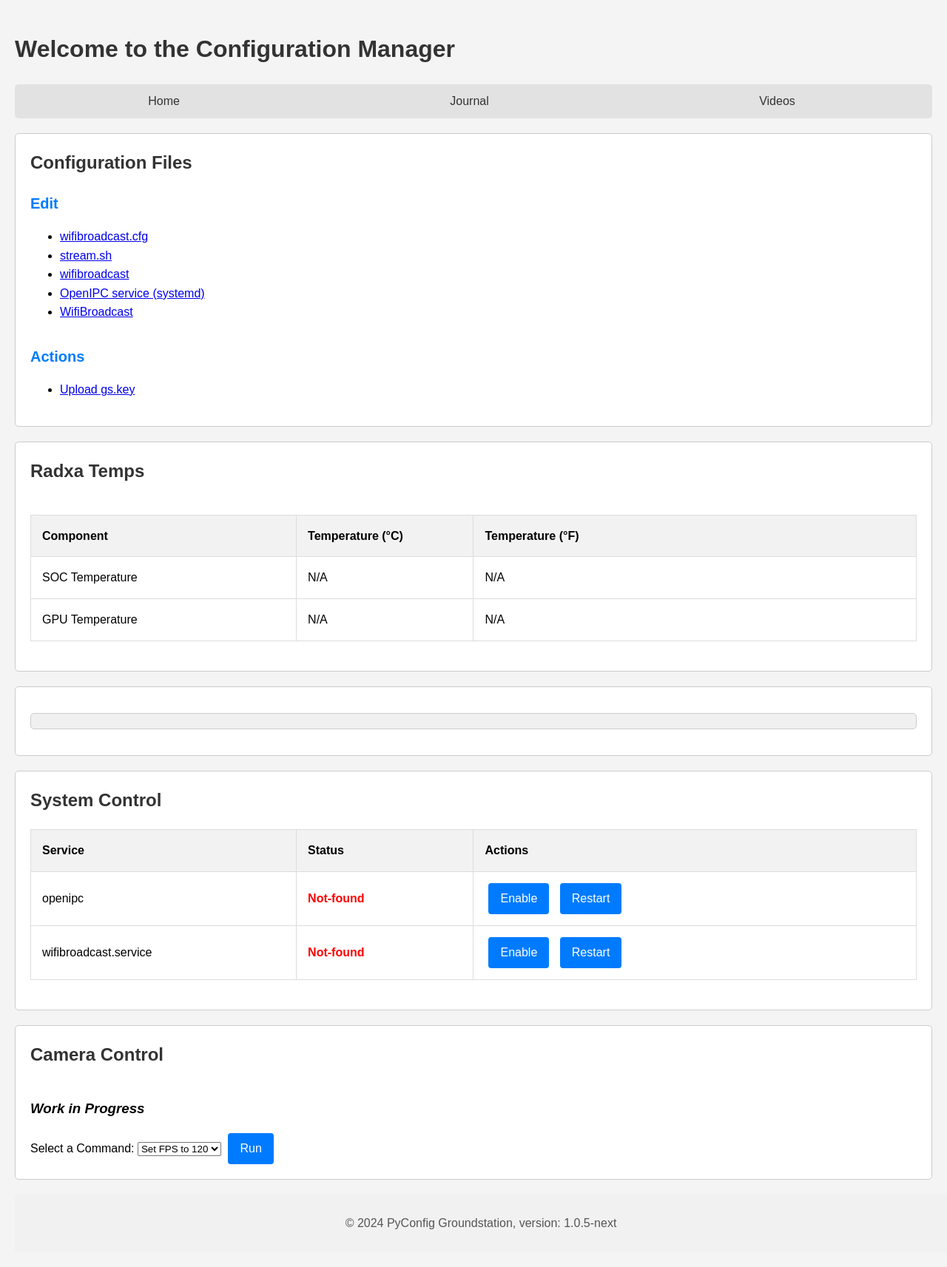
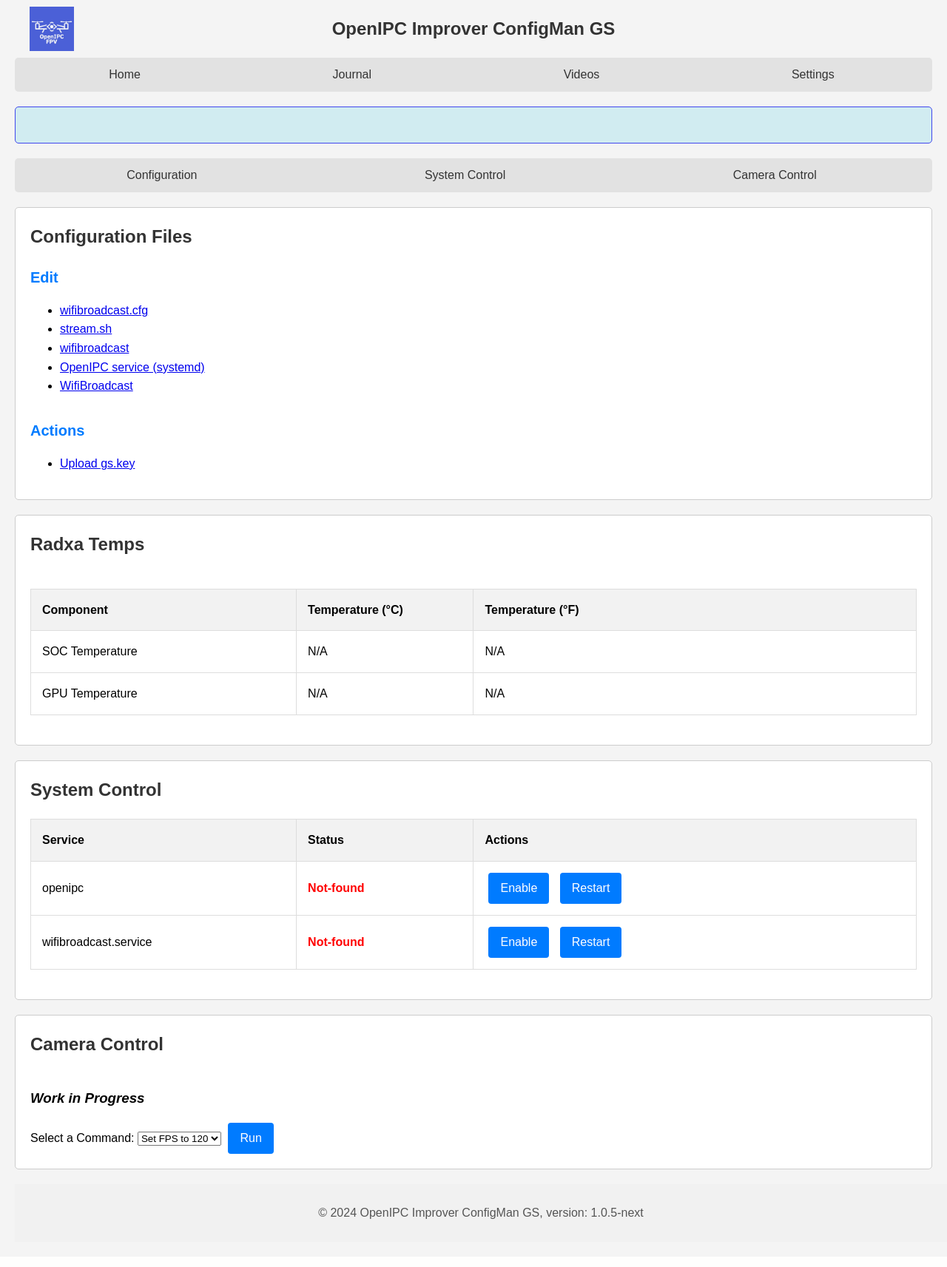
Before and after one commit to OpenIPC/improver, a Flask app: page / in a window 1280 px wide. Shown: the whole page at 74% size. After the commit the page ends 1679 px from the top, so only its background shows below. Run offline with Flask 3, Linux system fonts and the light colour scheme.

Commit message:
modify style

```diff
--- a/py_config_gs/app.py
+++ b/py_config_gs/app.py
@@ -2,15 +2,13 @@
 from flask import Flask, render_template, request, Response, redirect, url_for, send_from_directory, flash
 import json
 import os
+import sys
 import subprocess
 from importlib.metadata import version
 
-
-# read version for footer
-#app_version = version('py-config-gs')
+# Read version for footer
 with open('version.txt', 'r') as f:
     app_version = f.read().strip()
-
 
 # Configure logging
 logging.basicConfig(level=logging.DEBUG,  # Set the log level to DEBUG
@@ -34,6 +32,7 @@
 
 # Log the SETTINGS_FILE path
 logger.info(f'Settings file path: {SETTINGS_FILE}')
+
 logger.info(f'App version: {app_version}')
 
 # Load settings.json
@@ -49,20 +48,24 @@
 logger.debug(f'VIDEO_DIR is set to: {VIDEO_DIR}')
 
 def stream_journal():
-    """Stream journalctl output in real-time."""
-    process = subprocess.Popen(
-        ['journalctl', '-f'],
-        stdout=subprocess.PIPE,
-        stderr=subprocess.PIPE,
-        text=True
-    )
+    if os.getenv('FLASK_ENV') != 'development':
+        """Stream journalctl output in real-time."""
+        process = subprocess.Popen(
+            ['journalctl', '-f'],
+            stdout=subprocess.PIPE,
+            stderr=subprocess.PIPE,
+            text=True
+        )
 
-    while True:
-        output = process.stdout.readline()
-        if output:
-            yield f"data: {output}\n\n"
-        else:
-            break
+        while True:
+            output = process.stdout.readline()
+            if output:
+                yield f"data: {output}\n\n"
+            else:
+                break
+    else:
+        logger.info('No data in DEVELOPMENT mode')
+        yield "data: No data in DEVELOPMENT mode\n\n"  # Send as part of stream instead of flashing
 
 @app.route('/journal')
 def journal():
@@ -74,18 +77,18 @@
 
 @app.route('/')
 def home():
-    # List of services that you want to control
-    services = ['openipc',"wifibroadcast.service"]
+    services = ['openipc', "wifibroadcast.service"]
     service_statuses = {}
 
-    # Fetches the current status (enabled/disabled) for each service.
-    for service in services:
-        # Check if the service is enabled or disabled
-        result = subprocess.run(['systemctl', 'is-enabled', service], stdout=subprocess.PIPE, stderr=subprocess.PIPE)
-        status = result.stdout.decode('utf-8').strip()
-        service_statuses[service] = status
+    # flash(f'Starting up...', 'info')
 
-    return render_template('home.html', config_files=config_files, version=app_version, services=service_statuses )
+    if os.getenv('FLASK_ENV') != 'development':
+        for service in services:
+            result = subprocess.run(['systemctl', 'is-enabled', service], stdout=subprocess.PIPE, stderr=subprocess.PIPE)
+            status = result.stdout.decode('utf-8').strip()
+            service_statuses[service] = status
+
+    return render_template('home.html', config_files=config_files, version=app_version, services=service_statuses)
 
 @app.route('/edit/<filename>', methods=['GET', 'POST'])
 def edit(filename):
@@ -117,13 +120,12 @@
     video_files = [f for f in os.listdir(VIDEO_DIR) if f.endswith(('.mp4', '.mkv', '.avi'))]
     logger.debug(f'VIDEO_DIR: {VIDEO_DIR}')
     logger.debug(f'Video files found: {video_files}')
+    flash(f'Loading from VIDEO_DIR: {VIDEO_DIR}','info')
     return render_template('videos.html', video_files=video_files, version=app_version)
-
 
 @app.route('/play/<filename>')
 def play(filename):
     try:
-        # Ensure the file exists in the VIDEO_DIR and is served from there
         return send_from_directory(VIDEO_DIR, filename)
     except FileNotFoundError:
         logger.error(f'Video file not found: {filename}')
@@ -132,10 +134,16 @@
 @app.route('/temperature')
 def get_temperature():
     try:
-        soc_temp = int(open('/sys/class/thermal/thermal_zone0/temp').read().strip()) / 1000.0  # Convert to °C
-        gpu_temp = int(open('/sys/class/thermal/thermal_zone1/temp').read().strip()) / 1000.0  # Convert to °C
-        soc_temp_f = (soc_temp * 9/5) + 32
-        gpu_temp_f = (gpu_temp * 9/5) + 32
+        soc_temp = 0
+        gpu_temp = 0
+        soc_temp_f = 0
+        gpu_temp_f = 0
+
+        if os.getenv('FLASK_ENV') != 'development':
+            soc_temp = int(open('/sys/class/thermal/thermal_zone0/temp').read().strip()) / 1000.0  # Convert to °C
+            gpu_temp = int(open('/sys/class/thermal/thermal_zone1/temp').read().strip()) / 1000.0  # Convert to °C
+            soc_temp_f = (soc_temp * 9/5) + 32
+            gpu_temp_f = (gpu_temp * 9/5) + 32
 
         return {
             'soc_temperature': f"{soc_temp:.1f}",
@@ -164,16 +172,13 @@
 def run_command():
     selected_command = request.form.get('command')
 
-    # Construct the first command based on the dropdown value
     cli_command = f"echo cli -s {selected_command} > /dev/udp/localhost/14550"
     logger.debug(f'Running command: {cli_command}')
     flash(f'Running command: {cli_command}', 'info')
 
-    # Run the commands
     subprocess.run(cli_command, shell=True)
     subprocess.run("echo killall -1 majestic > /dev/udp/localhost/14550", shell=True)
 
-    # Redirect back to the home page after the commands are run
     return redirect(url_for('home'))
 
 @app.route('/service_action', methods=['POST'])
@@ -199,7 +204,6 @@
 
     return redirect(url_for('home'))
 
-# Function to check allowed file extensions
 def allowed_file(filename):
     return '.' in filename and filename.rsplit('.', 1)[1].lower() in ALLOWED_EXTENSIONS
 
@@ -220,8 +224,50 @@
             return redirect(url_for('home'))
     return render_template('upload.html')  # A separate template for file upload
 
-def main():
-    app.run(host='0.0.0.0', port=SERVER_PORT)
+@app.route('/settings', methods=['GET', 'POST'])
+def settings():
+    # Load settings
+    with open(SETTINGS_FILE, 'r') as f:
+        settings = json.load(f)
+
+    # Initialize config_files from the loaded settings
+    config_files = settings['config_files']
+
+    if request.method == 'POST':
+        # Get data from the form
+        config_files = request.form.getlist('config_files')
+        video_dir = request.form.get('VIDEO_DIR')
+        server_port = request.form.get('SERVER_PORT')
+
+        # Create a structured dictionary for saving
+        settings_data = {
+            "config_files": [
+                {"name": config_files[i], "path": request.form[f'path_{i}']}
+                for i in range(len(config_files))
+            ],
+            "VIDEO_DIR": video_dir,
+            "SERVER_PORT": int(server_port)  # Ensure it's an integer
+        }
+
+        # Save the settings to JSON
+        with open(SETTINGS_FILE, 'w') as f:
+            json.dump(settings_data, f, indent=4)
+        logger.debug('Updated settings saved.')
+
+        # Restart the Flask app
+        os.execv(sys.executable, ['python'] + sys.argv)
+
+        return redirect(url_for('home'))
+
+    return render_template('settings.html', config_files=config_files, settings=settings, version=app_version)
+
+
 
 if __name__ == '__main__':
-    main()
+        # Load settings to get SERVER_PORT and debug mode from the settings file.
+    with open(SETTINGS_FILE, 'r') as f:
+        settings = json.load(f)
+
+    SERVER_PORT = settings['SERVER_PORT']
+    DEBUG_MODE = os.getenv('FLASK_ENV') == 'development'
+    app.run(port=SERVER_PORT, debug=DEBUG_MODE, host='0.0.0.0')
--- a/py_config_gs/static/css/styles.css
+++ b/py_config_gs/static/css/styles.css
@@ -253,3 +253,70 @@
         gap: 10px; /* Reduce gap on smaller screens */
     }
 }
+
+
+
+/* Header container to hold the logo on the left and center the heading */
+.header-container {
+    display: flex;
+    align-items: center; /* Vertically center the logo and heading */
+    justify-content: center; /* Initially center everything */
+    position: relative; /* For the absolute positioning of the logo */
+    margin-bottom: 20px;
+}
+
+/* Logo styling */
+.header-logo {
+    position: absolute;
+    left: 0; /* Align the logo to the left */
+    max-width: 60px; /* Set the logo size */
+    height: auto;
+    margin-left: 20px; /* Add space from the left edge */
+}
+
+/* Center the heading */
+.header-container h1 {
+    margin: 0;
+    text-align: center;
+    font-size: 24px;
+    color: #333;
+    flex-grow: 1; /* Let the heading take up the remaining space */
+}
+
+/* Adjust the layout on smaller screens */
+@media (max-width: 768px) {
+    .header-container {
+        flex-direction: column; /* Stack the logo and heading vertically */
+    }
+
+    .header-logo {
+        position: static;
+        margin-left: 0;
+        margin-bottom: 10px; /* Add space below the logo when stacked */
+    }
+}
+
+/* Flash Message Styles */
+.flash-message {
+    background-color: #d1ecf1; /* Light blue background */
+    color: #0c5460; /* Dark blue text */
+
+    border: 1px solid #4046ed; /* Border to define the area */
+    border-radius: 5px; /* Rounded corners */
+    margin-bottom: 20px; /* Space below the flash message */
+
+    width: 100%; /* Fill the width of the container */
+    max-width: 100%; /* Ensure it doesn't exceed the viewport width */
+    height: 50px; /* Fixed height */
+    overflow-y: auto; /* Allow vertical scrolling */
+
+    padding: 10px; /* Padding for inner content */
+    box-sizing: border-box; /* Include padding in the height and width */
+}
+
+/* Additional styles for message list */
+.flash-message ul {
+    list-style-type: none; /* Remove default list styling */
+    padding: 0; /* Remove padding */
+    margin: 0; /* Remove margin */
+}
--- a/py_config_gs/templates/base.html
+++ b/py_config_gs/templates/base.html
@@ -4,22 +4,41 @@
 <head>
     <meta charset="UTF-8">
     <meta name="viewport" content="width=device-width, initial-scale=1.0">
-    <title>{% block title %}Py-Config-GS{% endblock %}</title>
+    <title>{% block title %}OpenIPC Improver ConfigMan GS{% endblock %}</title>
     <link rel="stylesheet" href="{{ url_for('static', filename='css/styles.css') }}">
 </head>
 <body>
 
   <!-- Header Section -->
   <header>
-    <h1>Welcome to the Configuration Manager</h1>
+
+    <!-- Container to hold the heading and image -->
+    <div class="header-container">
+      <img src="{{ url_for('static', filename='images/OpenIPCFPV.png') }}" alt="Logo" class="header-logo">
+      <h1>OpenIPC Improver ConfigMan GS</h1>
+    </div>
 
     <div class="tabs">
         <ul>
             <li><a href="{{ url_for('home') }}">Home</a></li>
             <li><a href="{{ url_for('journal') }}">Journal</a></li>
             <li><a href="{{ url_for('videos') }}">Videos</a></li>
+            <li><a href="{{ url_for('settings') }}">Settings</a></li>
         </ul>
     </div>
+
+    <div class="flash-message">
+      <!-- Display flash messages if any -->
+      {% with messages = get_flashed_messages(with_categories=true) %}
+      {% if messages %}
+      <ul>
+          {% for category, message in messages %}
+          <li class="{{ category }}">{{ message }}</li>
+          {% endfor %}
+      </ul>
+      {% endif %}
+      {% endwith %}
+  </div>
 
   </header>
 
@@ -31,7 +50,7 @@
 
   <!-- Footer Section -->
   <footer>
-    <p>&copy; 2024 PyConfig Groundstation,  version: {{ version }}</p>
+    <p>&copy; 2024 OpenIPC Improver ConfigMan GS,  version: {{ version }}</p>
 </footer>
 
 </body>
--- a/py_config_gs/templates/home.html
+++ b/py_config_gs/templates/home.html
@@ -3,7 +3,17 @@
 
 {% block content %}
 
-<div class="config-section">
+
+
+<div class="tabs">
+    <ul>
+        <li><a href="#configuration">Configuration</a></li>
+        <li><a href="#system-control">System Control</a></li>
+        <li><a href="#camera-control">Camera Control</a></li>
+    </ul>
+</div>
+
+<div class="config-section" id="configuration">
     <h2>Configuration Files</h2>
     <div class="config-content">
         <div class="config-item">
@@ -30,7 +40,6 @@
         </div>
     </div>
 </div>
-
 
 <div class="config-section">
     <h2>Radxa Temps</h2>
@@ -64,27 +73,9 @@
             </tr>
         </tbody>
     </table>
-    </div>
-
 </div>
 
-<div class="config-section">
-    <div class="styled-box">
-        <!-- Display flash messages if any -->
-        {% with messages = get_flashed_messages(with_categories=true) %}
-        {% if messages %}
-        <ul>
-            {% for category, message in messages %}
-            <li class="{{ category }}">{{ message }}</li>
-            {% endfor %}
-        </ul>
-        {% endif %}
-        {% endwith %}
-    </div>
-</div>
-
-
-<div class="config-section">
+<div class="config-section" id="system-control">
     <h2>System Control</h2>
 
     <!-- Display each service with its current status and control buttons -->
@@ -128,8 +119,7 @@
     </table>
 </div>
 
-
-<div class="config-section">
+<div class="config-section" id="camera-control">
     <h2>Camera Control</h2>
     <div class="config-content"></div>
     <h3><i>Work in Progress</i></h3>
@@ -142,11 +132,9 @@
         </select>
         <button type="button" onclick="runCommand()">Run</button>
     </form>
-    </div>
 </div>
 
 <script>
-
     function runCommand() {
         const form = document.getElementById('commandForm');
         form.submit();
@@ -171,10 +159,7 @@
     }
 
     setInterval(fetchTemperatures, 5000); // Update every 5 seconds
-
     fetchTemperatures(); // Initial fetch
-
 </script>
 
-
 {% endblock %}
```
Also changed, not shown: py_config_gs/templates/settings.html (added, +52 -0 lines), requirements.txt (+8 -5 lines), py_config_gs/static/images/OpenIPCFPV.png (added).
